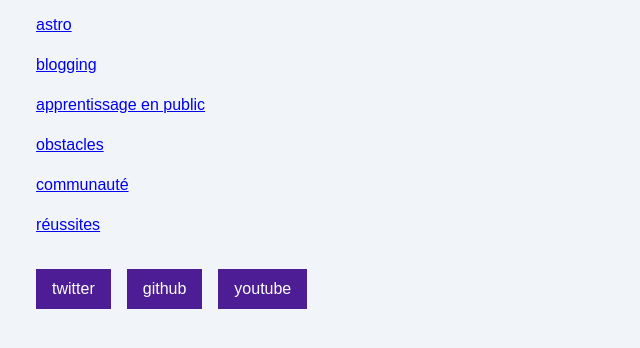
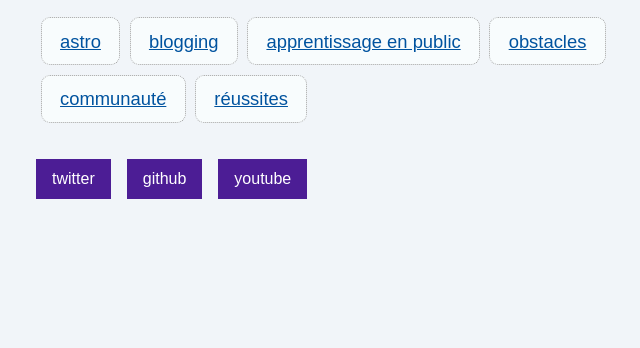
Before and after one commit to AlbanChatelet/astrotemplate-base, an Astro site: page /tags in a window 1280 px wide. Shown: the part 154-502 px from the top of the page, without its empty margins (264-904 px from the left). Built offline with nearby package versions, Linux system fonts and the light colour scheme; Astro itself is replaced by a stand-in of ours.

Commit message:
ajout de classes css sur la page des tags

```diff
--- a/src/pages/tags/index.astro
+++ b/src/pages/tags/index.astro
@@ -6,9 +6,29 @@
 ---
 
 <BaseLayout pageTitle={pageTitle}>
-  <div>
-    {tags.map((tag) => (
-      <p><a href={`/tags/${tag}`}>{tag}</a></p>
-    ))}
-  </div>
+<div class="tags">
+  {tags.map((tag) => (
+    <p class="tag"><a href={`/tags/${tag}`}>{tag}</a></p>
+  ))}
+</div>
 </BaseLayout>
+
+<style>
+  a {
+    color: #00539F;
+  }
+
+  .tags {
+    display: flex;
+    flex-wrap: wrap;
+  }
+
+  .tag {
+    margin: 0.25em;
+    border: dotted 1px #a1a1a1;
+    border-radius: .5em;
+    padding: .5em 1em;
+    font-size: 1.15em;
+    background-color: #F8FCFD;
+  }
+</style>
```
